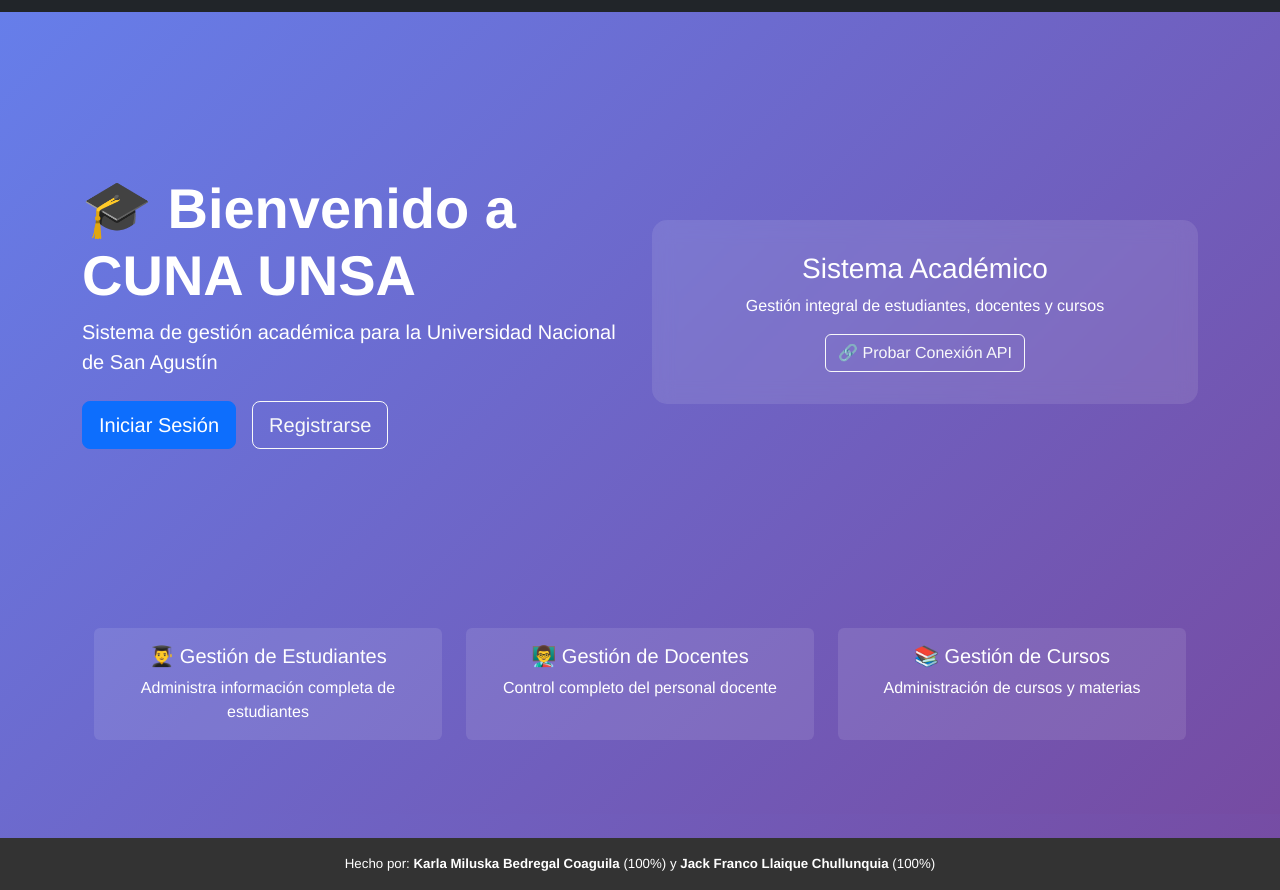
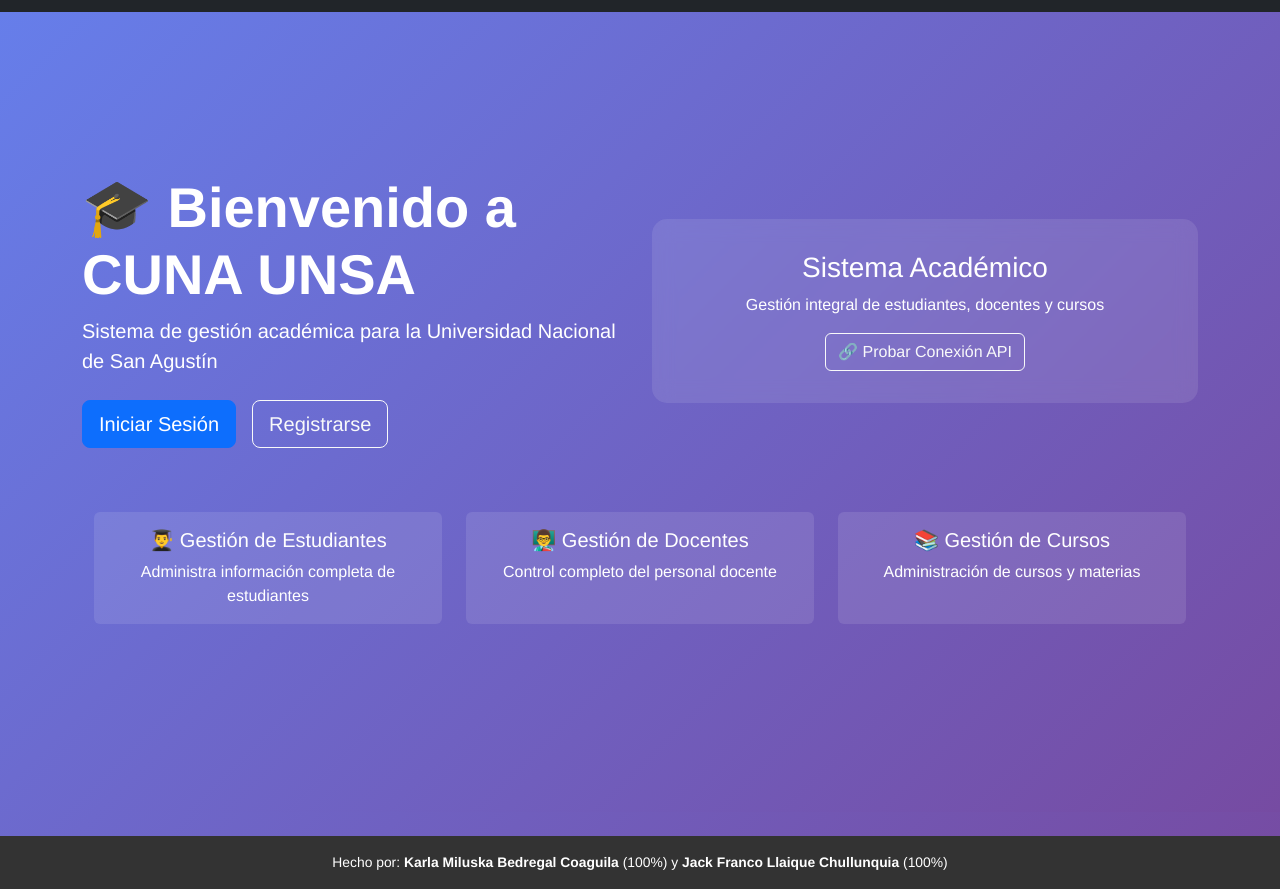
Before and after one commit to KarlaBedregal/CUNA, a Vue app: page / in a window 1280 px wide. Shown: the part 100-990 px from the top of the page. Built offline with nearby package versions, Linux system fonts and the light colour scheme.

Commit message:
añadiendo integrantes

```diff
--- a/src/views/Home.vue
+++ b/src/views/Home.vue
@@ -15,7 +15,7 @@
     <div class="hero-section">
       <div class="container">
         <!-- HERO + SISTEMA ACADÉMICO -->
-        <div class="row align-items-center" style="min-height: 75vh;">
+        <div class="row align-items-center py-5">
           <div class="col-md-6">
             <h1 class="display-4 fw-bold text-white">
               🎓 Bienvenido a CUNA UNSA
@@ -139,7 +139,7 @@
 .footer {
   background-color: #333;
   color: #eee;
-  font-size: 0.95rem;
+  font-size: 0.99rem;
   padding-top: 20px;
   padding-bottom: 20px;
   border-top: none;
```
